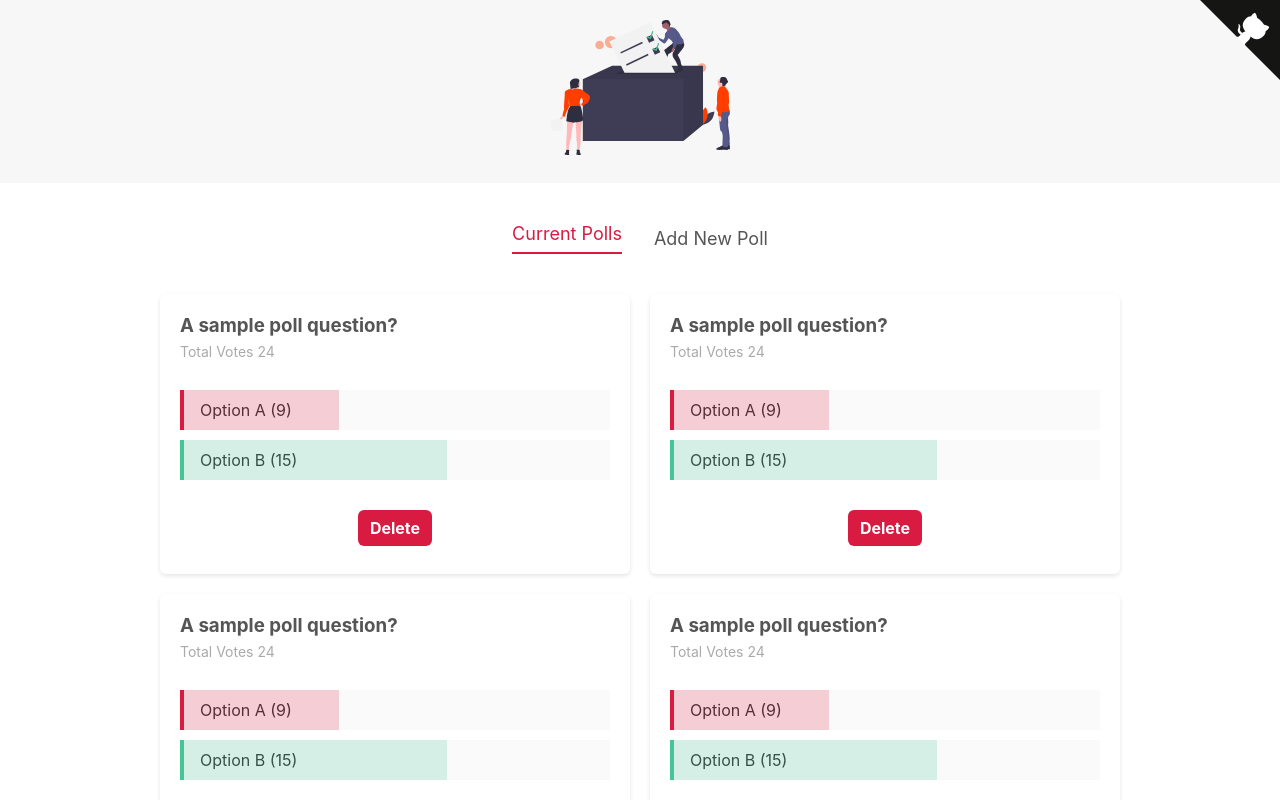
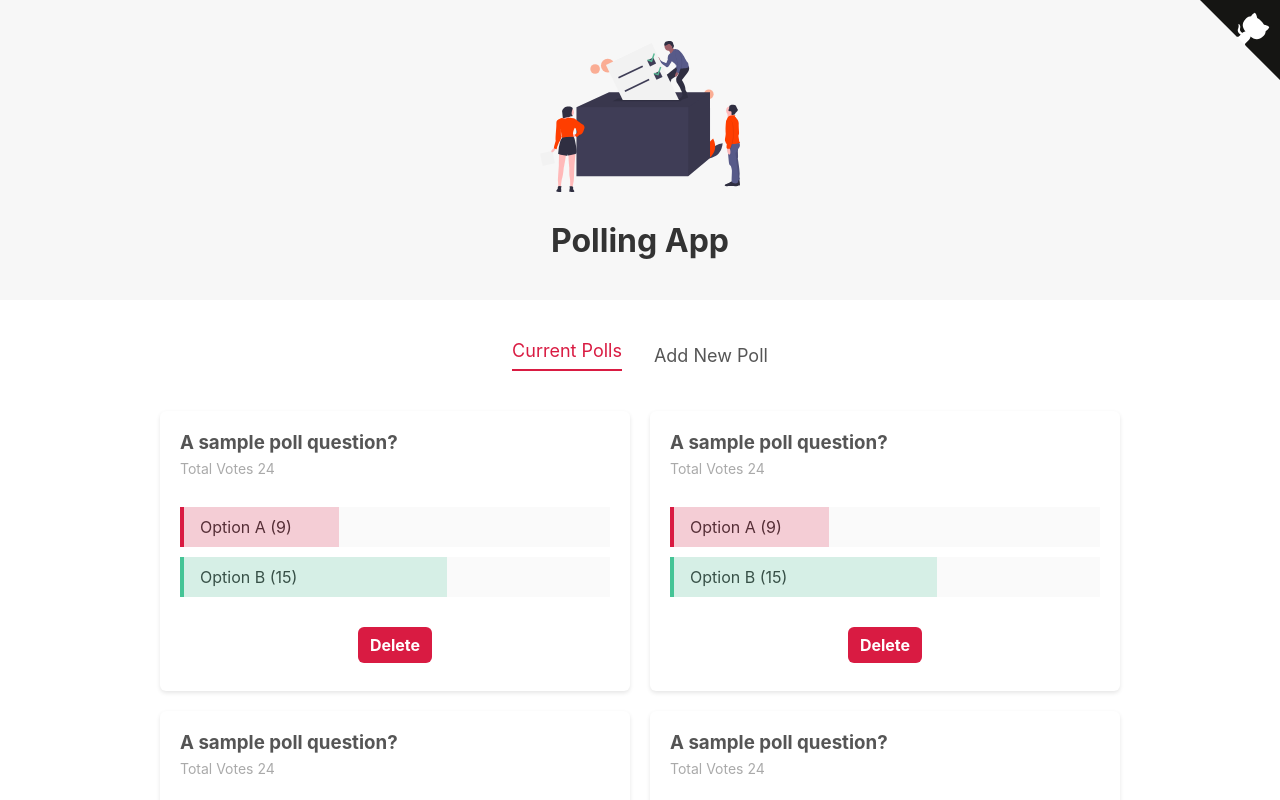
Before and after one commit to Sagyam/Poll-App, a Svelte app: page / in a window 1280 px wide. Shown: the top 800 px of the page. Built offline with nearby package versions, Linux system fonts and the light colour scheme.

Commit message:
Minor Changes

```diff
--- a/package.json
+++ b/package.json
@@ -18,6 +18,8 @@
     "svelte": "^3.0.0"
   },
   "dependencies": {
+    "firebase": "^8.7.1",
+    "firebaseui": "^4.8.0",
     "sirv-cli": "^1.0.0"
   }
 }
--- a/src/components/Header.svelte
+++ b/src/components/Header.svelte
@@ -4,7 +4,10 @@
 
 <header>
 	<ForkMe />
-	<h1><img src="/img/hero.svg" alt="App Logo" /></h1>
+	<h1>
+		<img src="/img/hero.svg" alt="App Logo" />
+	</h1>
+	<h1>Polling App</h1>
 </header>
 
 <style>
@@ -13,10 +16,10 @@
 		padding: 20px;
 	}
 	h1 {
-		margin: 0;
+		margin-bottom: 20px;
 		text-align: center;
 	}
 	img {
-		max-width: 180px;
+		max-width: 200px;
 	}
 </style>
```
Also changed, not shown: 1 other file (tests, documents, lock files or other folders).
